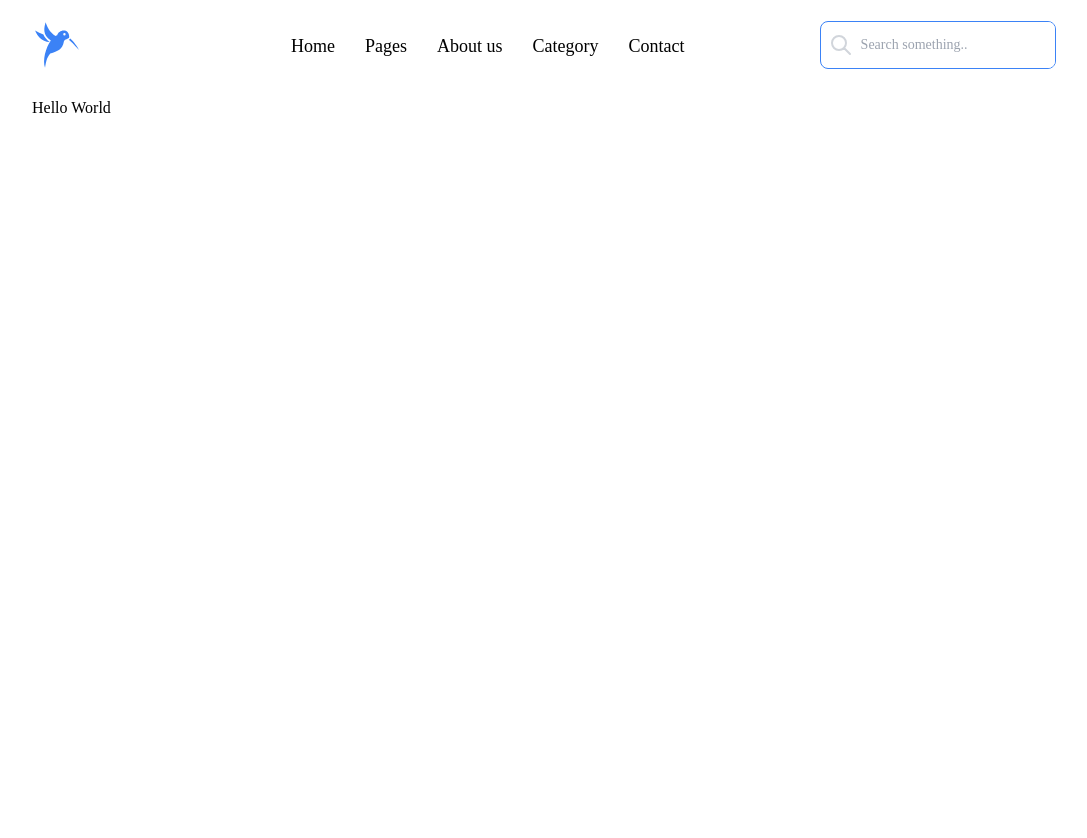
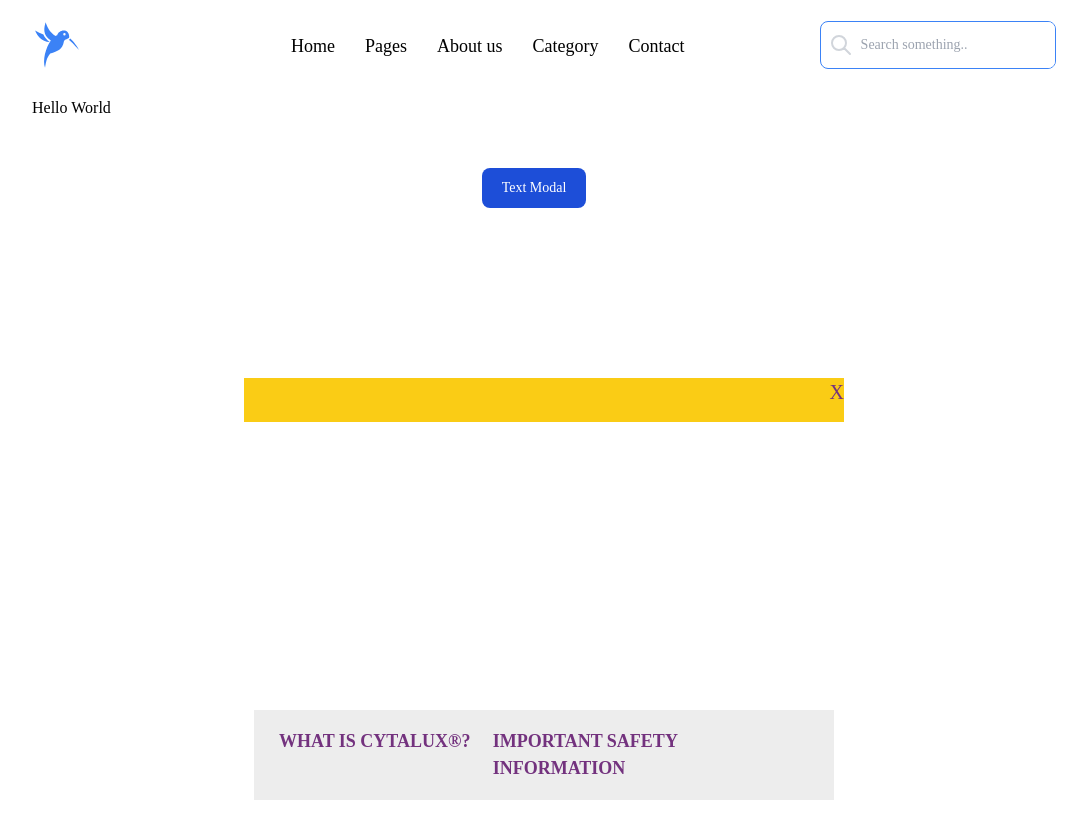
Before and after one commit to Raihanhn/Dynamic_Popup, a Next.js app: page / in a window 1280 px wide. Shown: the top 838 px of the page, without its empty margins (96-1183 px from the left). Built offline with nearby package versions, Linux system fonts and the light colour scheme.

Commit message:
modals first portion added

```diff
--- /dev/null
+++ b/app/components/Modal.tsx
@@ -0,0 +1,32 @@
+import React, { ReactNode } from "react";
+
+interface ModalProps {
+  isVisible: boolean;
+  onClose: () => void;
+  children: ReactNode;
+}
+
+export default function Modal({ isVisible, onClose, children }: ModalProps) {
+  if (!isVisible) return null;
+
+  const handleClose = (e: React.MouseEvent<HTMLDivElement>) => {
+    if ((e.target as HTMLDivElement).id === "wrapper") onClose();
+  };
+
+  return (
+    <div
+      className="  fixed inset-0 flex justify-center items-center  "
+      id="wrapper"
+    >
+      <div className=" w-[600px] flex flex-col bg-yellow-400 ">
+        <button
+          className=" text-[#73327E] text-xl place-self-end "
+          onClick={() => onClose()}
+        >
+          X
+        </button>
+        <div className="  p-2 rounded "> {children} </div>
+      </div>
+    </div>
+  );
+}
--- a/app/components/Popup.tsx
+++ b/app/components/Popup.tsx
@@ -1,7 +1,35 @@
-import React from "react";
+"use client";
+import { Fragment, useState } from "react";
+import Modal from "./Modal";
 
 const Popup = () => {
-  return <div>Popup</div>;
+  const [showModal, setShowModal] = useState(true);
+  return (
+    <Fragment>
+      {/* Your main content */}
+      <div className=" p-10 text-center ">
+        <button
+          onClick={() => setShowModal(true)}
+          className=" text-white bg-blue-700 hover:bg-blue-800 focus:outline-none font-medium text-sm rounded-lg px-5 py-2.5 text-center mr-5 mt-2 "
+        >
+          Text Modal
+        </button>
+      </div>
+
+      {/* The modal */}
+      <Modal isVisible={showModal} onClose={() => setShowModal(false)}>
+        {/* <div className="p-6 bg-[#EDEDED] fixed bottom-0 left-0 right-0"></div> */}
+        <div className="py-[10px] px-[25px] bg-[#EDEDED] fixed bottom-0 left-[350px] right-[350px] flex ">
+          <div className=" pt-2 pb-2 text-[18px] font-semibold text-[#73327E] w-[41%] ">
+            WHAT IS CYTALUX®?
+          </div>
+          <div className=" pt-2 pb-2 text-[18px] font-semibold text-[#73327E] ">
+            IMPORTANT SAFETY INFORMATION
+          </div>
+        </div>
+      </Modal>
+    </Fragment>
+  );
 };
 
 export default Popup;
--- a/app/page.tsx
+++ b/app/page.tsx
@@ -1,9 +1,11 @@
 import Image from "next/image";
+import Popup from "./components/Popup";
 
 export default function Home() {
   return (
     <div className="mt-[6rem] ">
       <h1>Hello World</h1>
+      <Popup />
     </div>
   );
 }
```
